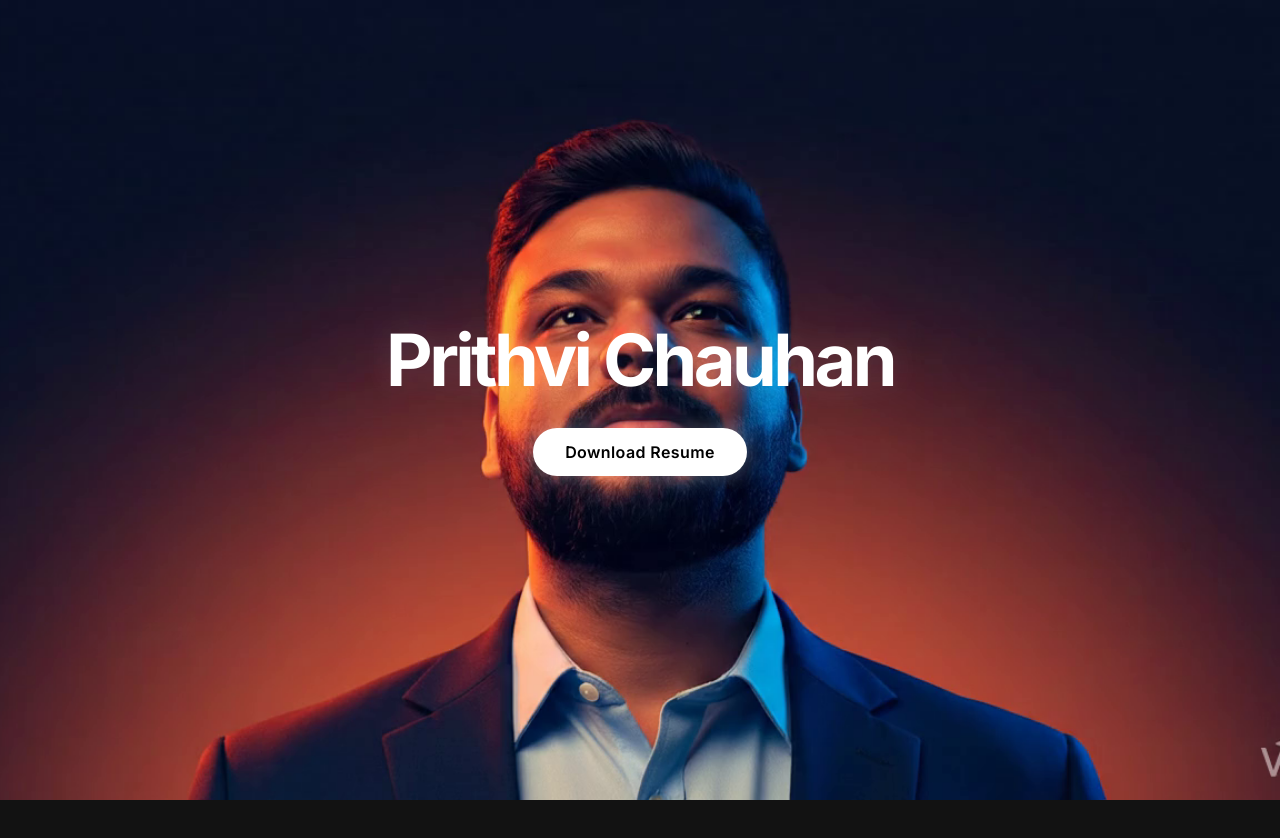
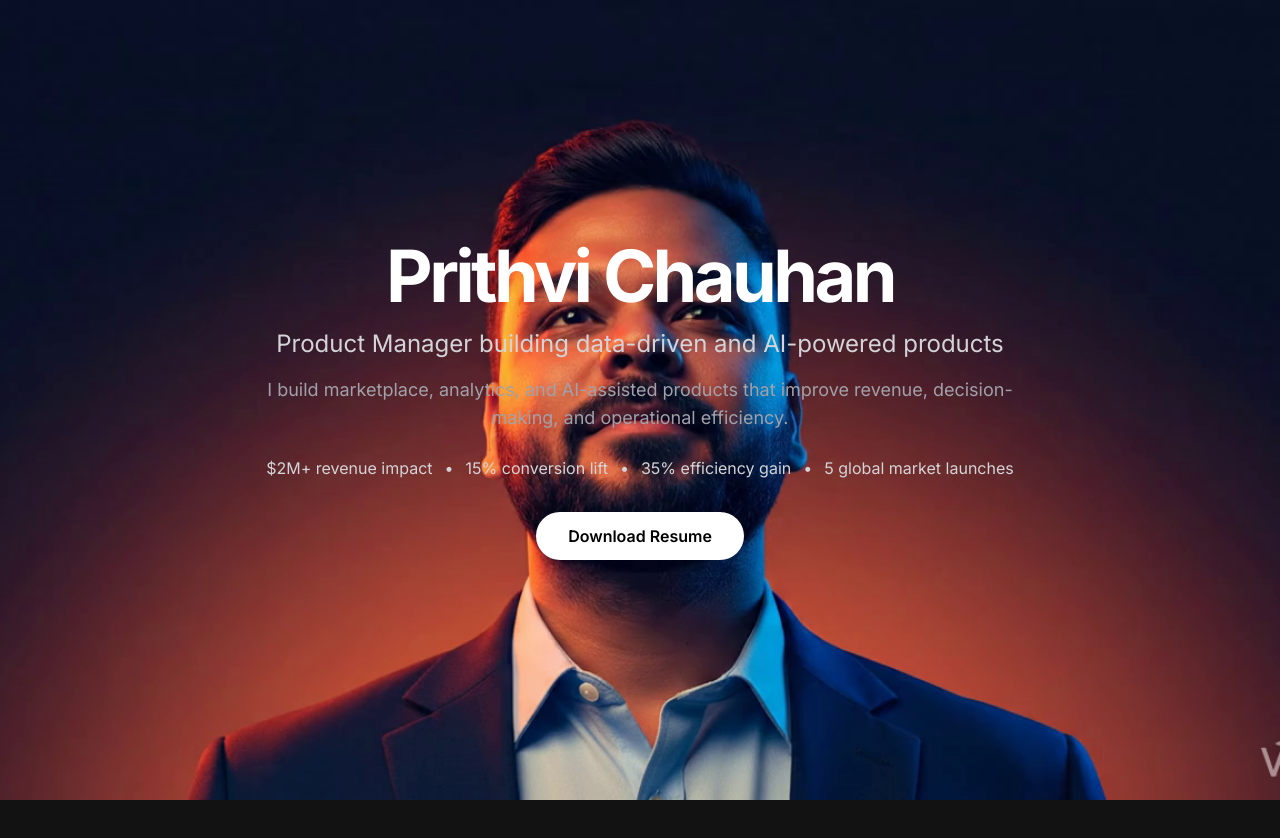
Before and after one commit to prithvi1811/portfolio, a Next.js app: page / in a window 1280 px wide. Shown: the top 838 px of the page. Built offline with nearby package versions, Linux system fonts and the light colour scheme.

Commit message:
Update portfolio hero section

```diff
--- a/src/components/Overlay.tsx
+++ b/src/components/Overlay.tsx
@@ -7,15 +7,12 @@
 }
 
 export default function Overlay({ scrollYProgress }: OverlayProps) {
-  // Section 1: 0% to 20%
   const opacity1 = useTransform(scrollYProgress, [0, 0.1, 0.2], [1, 1, 0]);
   const y1 = useTransform(scrollYProgress, [0, 0.2], [0, -50]);
 
-  // Section 2: 25% to 45%
   const opacity2 = useTransform(scrollYProgress, [0.2, 0.3, 0.4, 0.5], [0, 1, 1, 0]);
   const y2 = useTransform(scrollYProgress, [0.2, 0.5], [50, -50]);
 
-  // Section 3: 55% to 80%
   const opacity3 = useTransform(scrollYProgress, [0.5, 0.6, 0.7, 0.8], [0, 1, 1, 0]);
   const y3 = useTransform(scrollYProgress, [0.5, 0.8], [50, -50]);
 
@@ -23,15 +20,31 @@
     <div className="absolute inset-0 z-10 pointer-events-none">
       <motion.div
         style={{ opacity: opacity1, y: y1 }}
-        className="absolute inset-0 flex flex-col items-center justify-center p-8 gap-8"
+        className="absolute inset-0 flex flex-col items-center justify-center p-8 text-center"
       >
-        <h1 className="text-5xl md:text-7xl font-bold tracking-tighter text-white drop-shadow-[0_0_15px_rgba(255,255,255,0.1)] text-center leading-tight">
+        <h1 className="text-5xl md:text-7xl font-bold tracking-tighter text-white">
           Prithvi Chauhan
         </h1>
+        <p className="mt-4 max-w-3xl text-lg md:text-2xl text-zinc-300">
+          Product Manager building data-driven and AI-powered products
+        </p>
+        <p className="mt-4 max-w-3xl text-sm md:text-lg text-zinc-400">
+          I build marketplace, analytics, and AI-assisted products that improve revenue,
+          decision-making, and operational efficiency.
+        </p>
+        <div className="mt-6 flex flex-wrap items-center justify-center gap-3 text-sm md:text-base text-zinc-300">
+          <span>$2M+ revenue impact</span>
+          <span>•</span>
+          <span>15% conversion lift</span>
+          <span>•</span>
+          <span>35% efficiency gain</span>
+          <span>•</span>
+          <span>5 global market launches</span>
+        </div>
         <a
           href="/resume/Prithvi_Chauhan_Resume.pdf"
           download="Prithvi_Chauhan_Resume.pdf"
-          className="px-8 py-3 rounded-full bg-white text-black font-semibold tracking-wide hover:scale-105 transition-transform duration-300 pointer-events-auto shadow-[0_0_20px_rgba(255,255,255,0.3)]"
+          className="mt-8 px-8 py-3 rounded-full bg-white text-black font-semibold transition hover:scale-105 pointer-events-auto"
         >
           Download Resume
         </a>
@@ -39,21 +52,25 @@
 
       <motion.div
         style={{ opacity: opacity2, y: y2 }}
-        className="absolute inset-0 flex items-center justify-start p-8 md:p-24 lg:p-32"
+        className="absolute inset-0 flex items-center justify-start p-8 md:p-24"
       >
-        <h2 className="text-4xl md:text-6xl font-semibold tracking-tight text-white drop-shadow-[0_0_15px_rgba(255,255,255,0.1)] max-w-2xl">
-          Driving <span className="italic font-light text-zinc-300">marketplace dynamics.</span> <br/>
-          <span className="text-2xl md:text-3xl text-zinc-400 mt-4 block font-normal tracking-normal">$2M+ Revenue Impact & 15% Conversion Lift.</span>
+        <h2 className="text-4xl md:text-6xl font-semibold tracking-tight text-white">
+          Driving <span className="italic font-light text-zinc-300">data-driven</span>
+          <span className="text-2xl md:text-3xl text-zinc-400 mt-4 block font-normal">
+            product decisions
+          </span>
         </h2>
       </motion.div>
 
       <motion.div
         style={{ opacity: opacity3, y: y3 }}
-        className="absolute inset-0 flex items-center justify-end p-8 md:p-24 lg:p-32"
+        className="absolute inset-0 flex items-center justify-end p-8 md:p-24 lg:p-32 text-right"
       >
-        <h2 className="text-4xl md:text-6xl font-semibold tracking-tight text-white text-right drop-shadow-[0_0_15px_rgba(255,255,255,0.1)] max-w-3xl">
-          Architecting <span className="text-zinc-400">AI-powered</span> products. <br/>
-          <span className="text-2xl md:text-3xl text-zinc-400 mt-4 block font-normal tracking-normal text-right">LLMs, RAG & Vector Search Prototypes.</span>
+        <h2 className="text-4xl md:text-6xl font-semibold tracking-tight text-white">
+          Building <span className="text-zinc-400">AI-powered</span> product systems
+          <span className="text-2xl md:text-3xl text-zinc-400 mt-4 block font-normal">
+            with LLMs, data, and automation
+          </span>
         </h2>
       </motion.div>
     </div>
```
